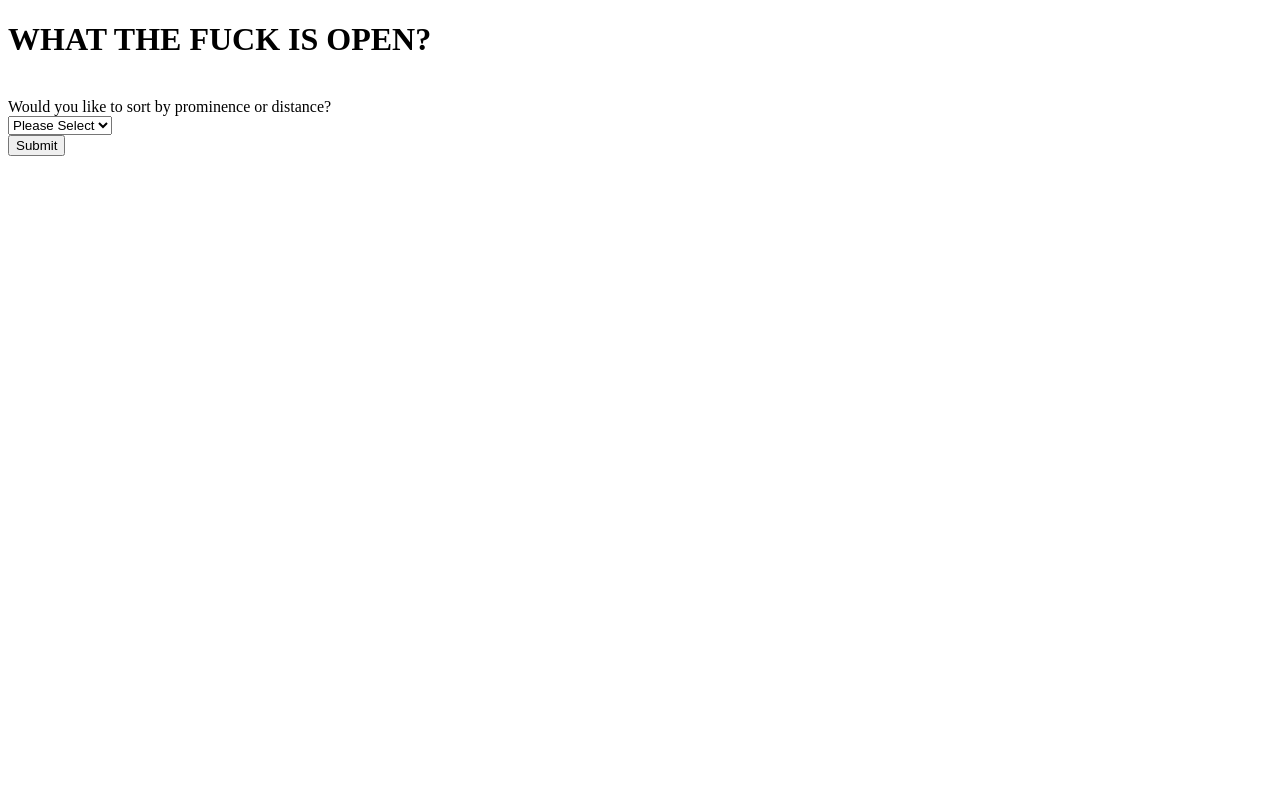
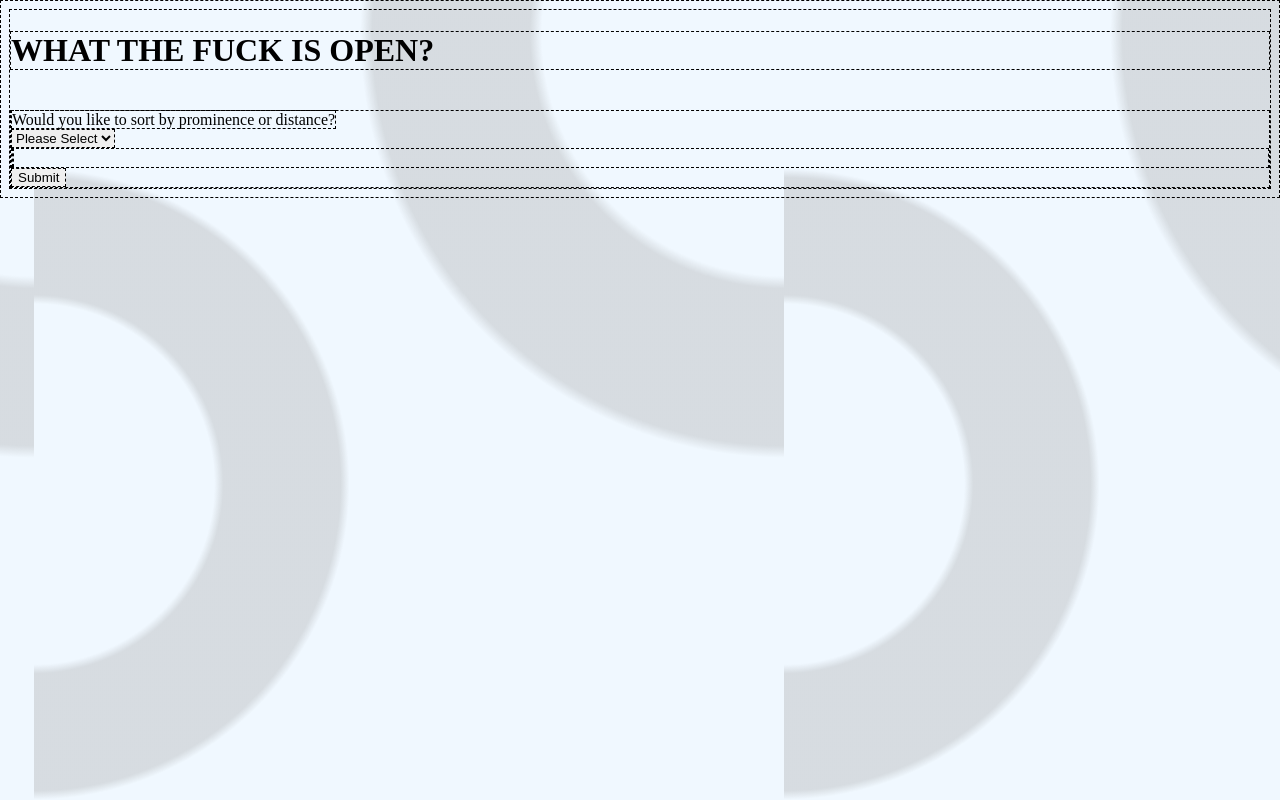
Before and after one commit to MoonWatcher582/WTF_is_Open, a Flask app: page / in a window 1280 px wide. Run offline with Flask 2, Linux system fonts and the light colour scheme.

Commit message:
added moving background

```diff
--- a/static/style.css
+++ b/static/style.css
@@ -1,6 +1,22 @@
+body {
+	background:
+	radial-gradient(circle at 100% 5%, transparent 20%, rgba(155, 155, 155,.3) 21%, rgba(155, 155, 155,.3) 34%, transparent 35%, transparent),
+	radial-gradient(circle at 0% 50%, transparent 20%, rgba(155, 155, 155,.3) 21%, rgba(155, 155, 155,.3) 34%, transparent 35%, transparent) 0 -50px;
+	background-color: aliceblue;
+	background-size: 750px 1000px;
+	-moz-animation: background-transition 8s linear 7.5s, animated-background 11.09s linear alternate infinite, shake 2s ease 3.5s alternate 2;
+	-webkit-animation: background-transition 8s linear 7.5s, animated-background 11.09s linear alternate infinite, shake 2s ease 3.5s alternate 2;
+}
+
+* {
+	border: dashed 1px;
+	text: green;
+}
+
 h1{
 	margin-left: auto;
 	margin-right: auto;
+	font-color: yellow;
 }
 
 #form1{
@@ -16,3 +32,26 @@ h1{
 #long{
 	visibility: hidden;
 }
+
+@-webkit-keyframes animated-background {
+	from {
+		background position: 0 50;
+	}
+	50% {
+		background-position: 6.25% 0;
+	}
+	to {
+		background-position: 6.25% 11%;
+	}
+}
+@-moz-keyframes animated-background {
+	from {
+		background position: 0 50;
+	}
+	50% {
+		background-position: 0 0;
+	}
+	to {
+		background-position: 6.25% 11%;
+	}
+}
```
